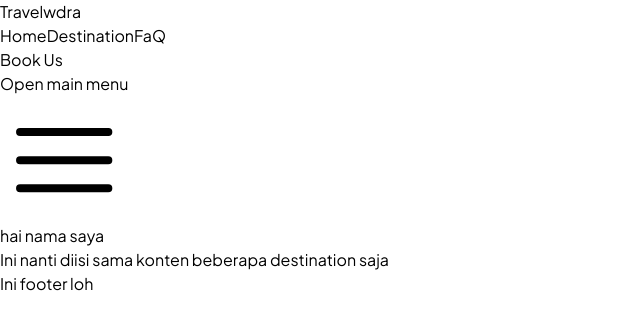
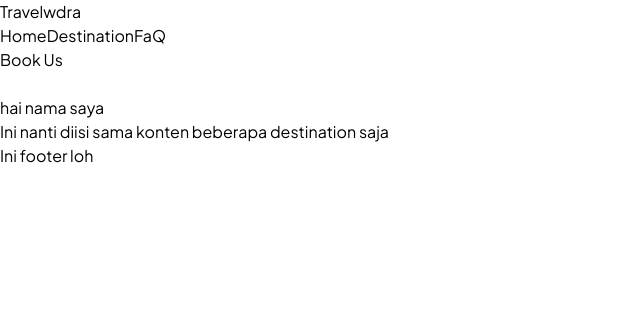
Before and after one commit to HenPx/tourism-guide-app, a React (Vite) app: page / in a window 1280 px wide. Shown: the top 330 px of the page, without its empty margins (0-640 px from the left). Built offline with nearby package versions, Linux system fonts and the light colour scheme.

Commit message:
feat: update navbar

```diff
--- a/src/components/NavBar.jsx
+++ b/src/components/NavBar.jsx
@@ -42,40 +42,45 @@ export default function Navigation() {
 
                             {/* Burger Menu */}
                             <div className="flex md:hidden">
-                                <Disclosure.Button className="inline-flex items-center justify-center p-2 rounded-md text-gray-600 hover:text-gray-800 hover:bg-gray-200 focus:outline-none">
-                                    <span className="sr-only">Open main menu</span>
-                                    <svg xmlns="http://www.w3.org/2000/svg" fill="none" viewBox="0 0 24 24" strokeWidth="1.5" stroke="currentColor" className="w-6 h-6">
-                                        <path strokeLinecap="round" strokeLinejoin="round" d="M3.75 6.75h16.5M3.75 12h16.5m-16.5 5.25h16.5" />
-                                    </svg>
+                                <Disclosure.Button className="inline-flex items-center justify-center p-2 rounded-md text-gray-600 hover:text-black  focus:outline-none">
+                                <svg xmlns="http://www.w3.org/2000/svg" fill="none" viewBox="0 0 24 24" strokeWidth={1.5} stroke="currentColor" className="size-6">
+                                    <path strokeLinecap="round" strokeLinejoin="round" d="M3 4.5h14.25M3 9h9.75M3 13.5h9.75m4.5-4.5v12m0 0-3.75-3.75M17.25 21 21 17.25" />
+                                </svg>
+
+
                                 </Disclosure.Button>
                             </div>
                         </div>
                     </div>
 
                     {/* Overlay */}
-                    {open && <div className="fixed inset-0 bg-black bg-opacity-50 z-40"></div>}
+                    {/* {open && <div className="fixed inset-0 bg-black bg-opacity-50 z-40"></div>} */}
 
                     {/* Sidebar */}
                     <Disclosure.Panel
-                        className={`fixed top-0 right-0 w-1/2 h-full bg-white z-50 transform ${
+                        className={`fixed top-0 right-0 w-full rounded-b-3xl bg-gradient-to-b from-[#E2F6FC] to-white z-50 drop-shadow-lg transform ${
                             open ? "translate-x-0" : "translate-x-full"
                         } transition-transform duration-300`}
                     >
-                        <div className="px-4 py-6">
-                            {/* Close Button */}
-                            <div className="flex justify-end">
-                                <Disclosure.Button className="text-gray-600 p-1 mr-1 hover:text-gray-800 focus:outline-none">
-                                <svg xmlns="http://www.w3.org/2000/svg" fill="none" viewBox="0 0 24 24" strokeWidth={1.5} stroke="currentColor" className="size-6">
-                                    <path strokeLinecap="round" strokeLinejoin="round" d="m9.75 9.75 4.5 4.5m0-4.5-4.5 4.5M21 12a9 9 0 1 1-18 0 9 9 0 0 1 18 0Z" />
-                                </svg>
+
+                        <div className="px-6 py-6">
+                            <div className="flex justify-between">
+                                {/* Logo */}
+                                <div>
+                                    <Link key={"/FaQ"} to={"/FaQ"} className="text-2xl font-bold text-[#154871]">
+                                        Travelwdra
+                                    </Link>
+                                </div>
+                                {/* Button */}
+                                <button className=" bg-[#154871] w-max text-sm text-white px-4 py-2 rounded-lg shadow-lg hover:bg-[#42A7C3] transition w-full">
+                                    Book Us
+                                </button>
+                            </div>
 
 
 
-                                </Disclosure.Button>
-                            </div>
-
                             {/* Menu Links */}
-                            <div className="mt-8 space-y-4">
+                            <div className="mt-8 space-y-4 text-center">
                                 {routes.map((route) => (
                                     <Link
                                         key={route.path}
@@ -86,10 +91,16 @@ export default function Navigation() {
                                     </Link>
                                 ))}
 
-                                {/* Button */}
-                                <button className="mt-4 bg-[#154871] text-sm text-white px-4 py-2 rounded-lg shadow-lg hover:bg-[#42A7C3] transition w-full">
-                                    Book Us
-                                </button>
+                                {/* Close Button */}
+                                <div className="flex justify-end">
+                                    <Disclosure.Button className="text-gray-600 p-1 mr-1 hover:text-gray-800 focus:outline-none">
+                                        <svg xmlns="http://www.w3.org/2000/svg" fill="none" viewBox="0 0 24 24" strokeWidth={1.5} stroke="currentColor" className="size-6">
+                                            <path strokeLinecap="round" strokeLinejoin="round" d="M3 4.5h14.25M3 9h9.75M3 13.5h5.25m5.25-.75L17.25 9m0 0L21 12.75M17.25 9v12" />
+                                        </svg>
+                                    </Disclosure.Button>
+                                </div>
+
+
                             </div>
                         </div>
                     </Disclosure.Panel>
```
